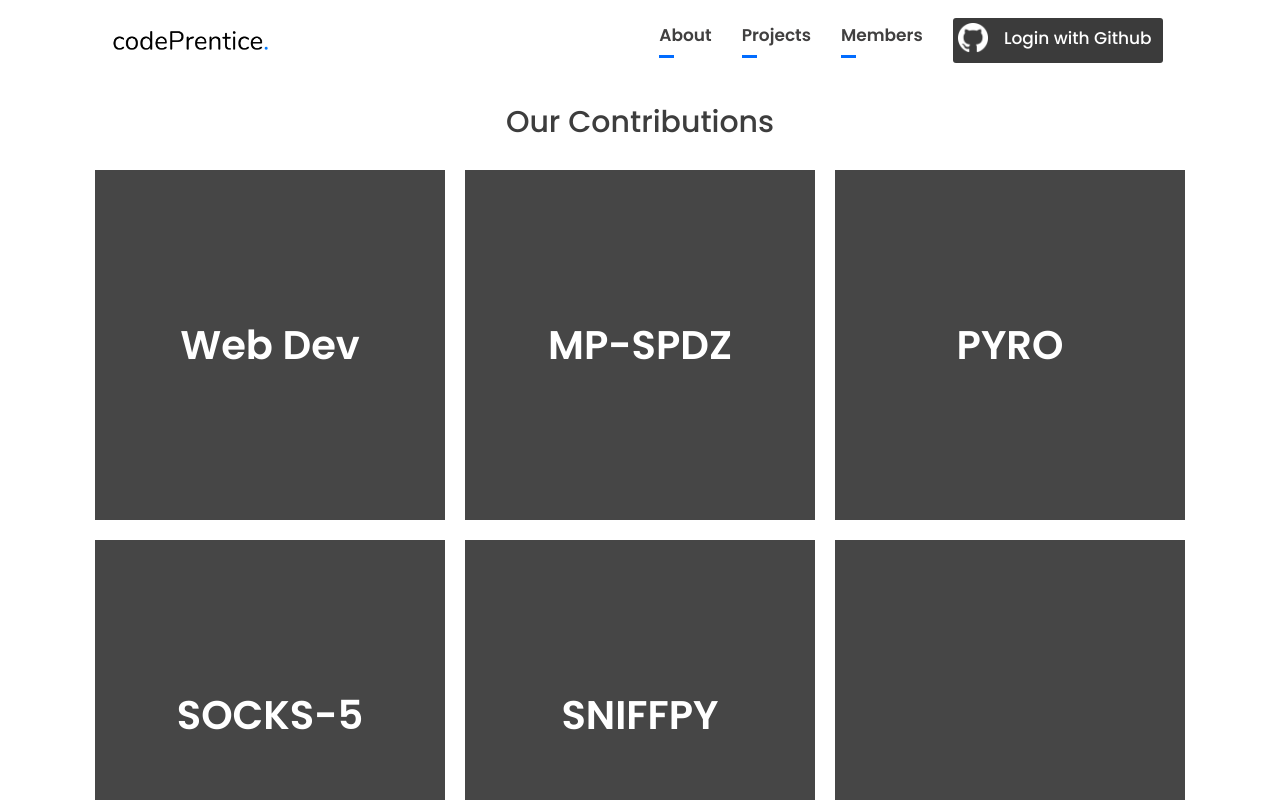
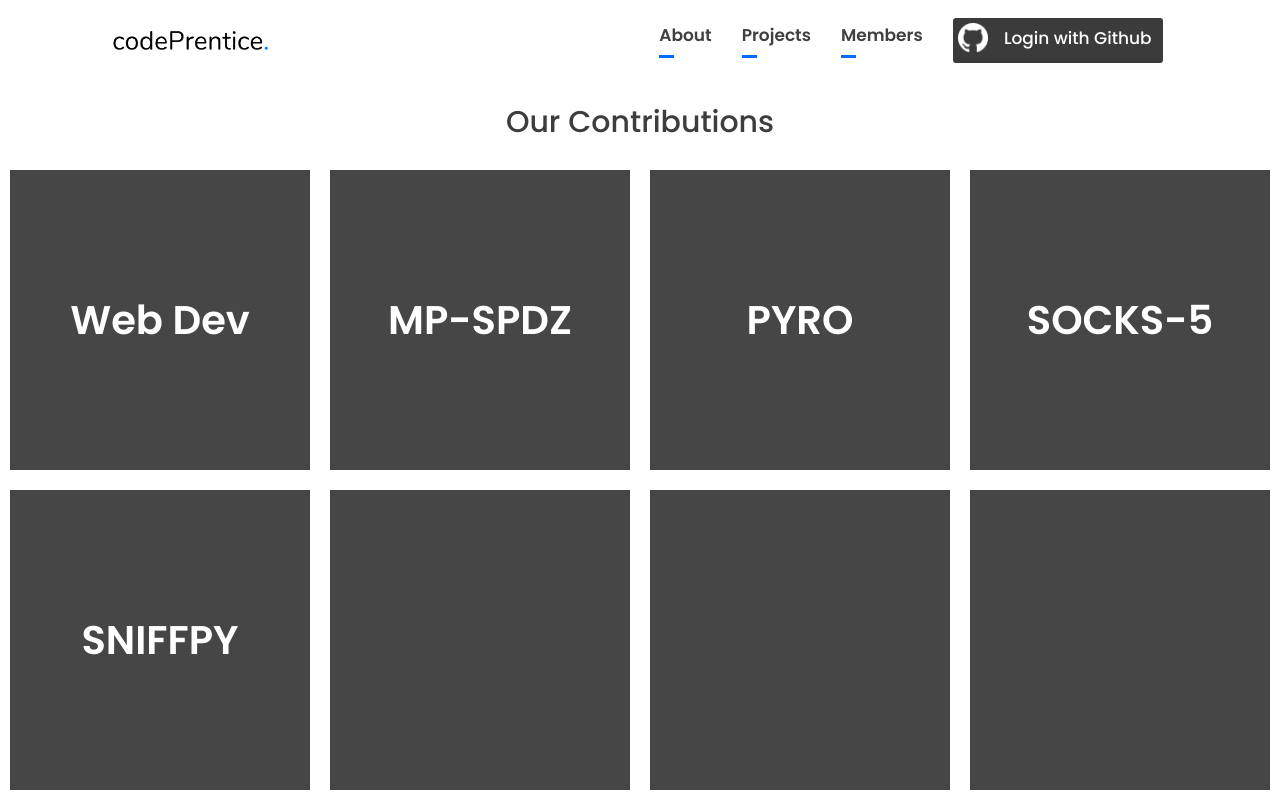
Before and after one commit to codeprentice-org/codeprentice-site-revamped, a React (Create React App) app in the folder frontend/: page /projects in a window 1280 px wide. Built offline with nearby package versions, Linux system fonts and the light colour scheme.

Commit message:
small change it projects display

```diff
--- a/frontend/src/components/projects-page/project.css
+++ b/frontend/src/components/projects-page/project.css
@@ -22,11 +22,10 @@
     height: calc(100% - 90px);
     width: 100%;
     overflow-y: scroll;
-    /* background-color: orange; */
 }
 .project {
-    width: 350px;
-    height: 350px;
+    width: 300px;
+    height: 300px;
     margin: 10px;
     display: flex;
     align-items: center;
```
